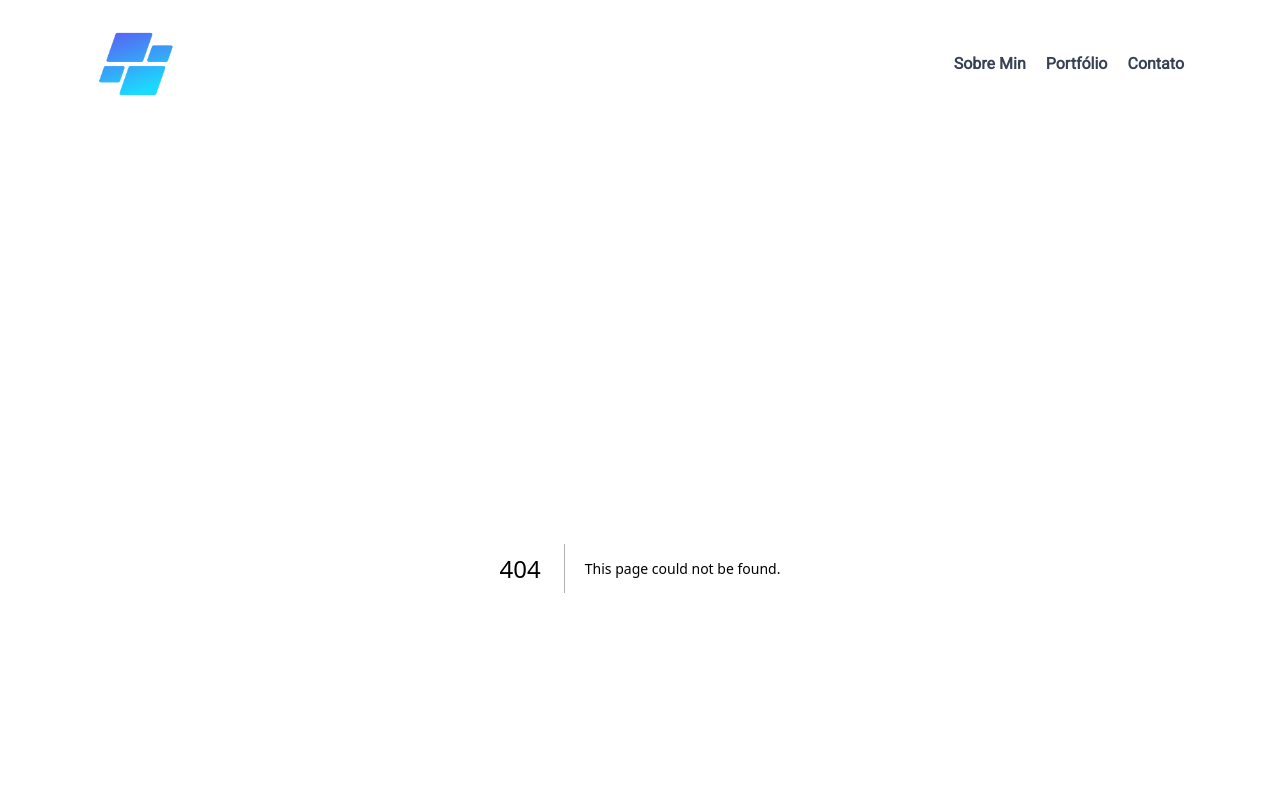
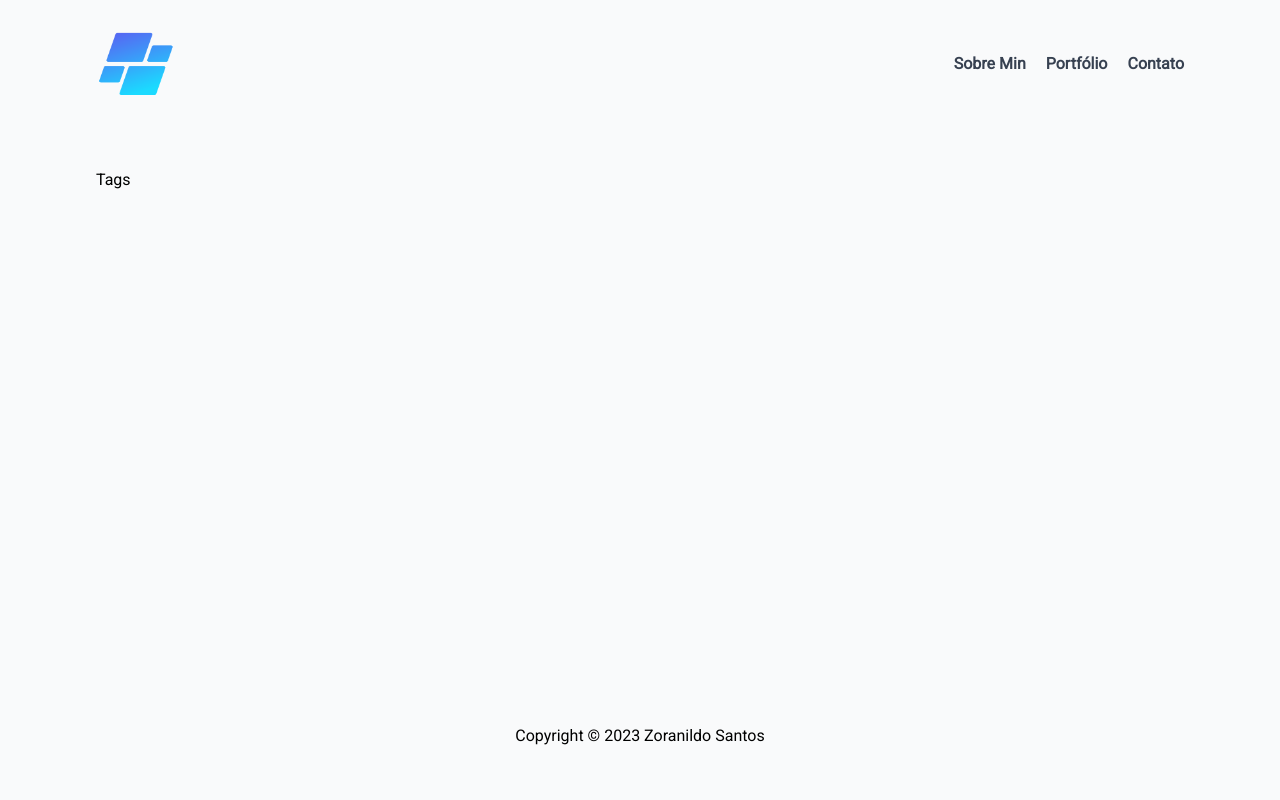
Before and after one commit to zorasantos/zorasantos.dev, a Next.js app: page /tags in a window 1280 px wide. Before the commit this address had no page. Shown: the top 800 px of the page. Built offline with nearby package versions, Linux system fonts and the light colour scheme.

Commit message:
feat: create tag page

```diff
--- a/src/app/posts/[slug]/page.tsx
+++ b/src/app/posts/[slug]/page.tsx
@@ -48,9 +48,7 @@ export default async function Post(params: { params: { slug: string } }) {
         </div>
         <div className="flex flex-col gap-4">
           <span className="text-[#556AF3] text-xl">Tags</span>
-          <Link href="/tags/css">
-            <Tags tags={tags || []} className="cursor-pointer hover:text-[#1CDAFF]" />
-          </Link>
+          <Tags tags={tags || []} />
         </div>
       </div>
     </div>
--- a/src/app/tags/[tag]/page.tsx
+++ b/src/app/tags/[tag]/page.tsx
@@ -1,16 +1,28 @@
+import Link from "next/link";
 import { PostCard } from "@/components";
 import { getPostMetadata } from "@/utils";
-import Link from "next/link";
 
-export default function Tag(tag: string) {
+export async function getServerSideProps(context: any) {
+  const { params } = context;
+  const { tag } = params;
+
+  return {
+    props: {
+      tag,
+    },
+  };
+}
+
+export default function TagPage(params: { params: { tag: string } }) {
+
+  const { tag } = params?.params
 
   const posts = getPostMetadata();
-
-  // remover essa função para a pasta utils
 
   const filterPostsByTag = (tag: string) => {
     return posts.filter((post) => post.tags.includes(tag));
   }
+
   const result = filterPostsByTag(tag)
 
   const postPreviews = result?.map((post) => (
--- /dev/null
+++ b/src/app/tags/page.tsx
@@ -0,0 +1,10 @@
+import { PostCard } from "@/components";
+import { getPostMetadata } from "@/utils";
+import Link from "next/link";
+
+export default function Tags(tag: string) {
+
+  return (
+    <h1>Tags</h1>
+  )
+}
--- a/src/components/Breadcrumbs/index.tsx
+++ b/src/components/Breadcrumbs/index.tsx
@@ -24,7 +24,7 @@ export default function Breadcrumbs({ page, title }: BreadcrumbsProps) {
       <li>
         <Link
           href="/"
-          className="text-[#556AF3] hover:text-[#1CDAFF]"
+          className="text-[#556AF3] hover:text-[#85F3E2]"
           >{page}</Link>
       </li>
       <li>
--- a/src/components/Header/index.tsx
+++ b/src/components/Header/index.tsx
@@ -11,9 +11,9 @@ export default function Header() {
       <Image priority alt="logo" src={Logo} className="w-20 h-16" />
     </Link>
     <nav className="flex gap-5">
-      <Link href="/about" className="text-gray-700 font-semibold cursor-pointer hover:text-[#1CDAFF]">Sobre Min</Link>
-      <a href="" className="text-gray-700 font-semibold cursor-pointer hover:text-[#1CDAFF]">Portfólio</a>
-      <a href="" className="text-gray-700 font-semibold cursor-pointer hover:text-[#1CDAFF]">Contato</a>
+      <Link href="/about" className="text-gray-700 font-semibold cursor-pointer hover:text-[#85F3E2]">Sobre Min</Link>
+      <a href="" className="text-gray-700 font-semibold cursor-pointer hover:text-[#85F3E2]">Portfólio</a>
+      <a href="" className="text-gray-700 font-semibold cursor-pointer hover:text-[#85F3E2]">Contato</a>
     </nav>
   </header>
   )
--- a/src/components/Tags/index.tsx
+++ b/src/components/Tags/index.tsx
@@ -1,13 +1,14 @@
+import Link from "next/link";
+
 interface ITagsProps {
   tags: string[];
-  className?: string;
 }
 
-export default function Tags({ tags, className }: ITagsProps) {
+export default function Tags({ tags }: ITagsProps) {
   return (
     <span>
       {tags?.map((tag, index) => (
-        <p key={tag + index} className={`inline-block bg-gray-200 rounded-full px-2 py-1 text-sm text-gray-600 mr-2 mb-2 ${className}`}>{tag}</p>
+        <Link href={`/tags/${tag}`} key={tag + index} className="inline-block bg-gray-200 rounded-full px-2 py-1 text-sm text-gray-600 mr-2 mb-2 cursor-pointer hover:text-[#85F3E2]">{tag}</Link>
       ))}
     </span>
   )
```
